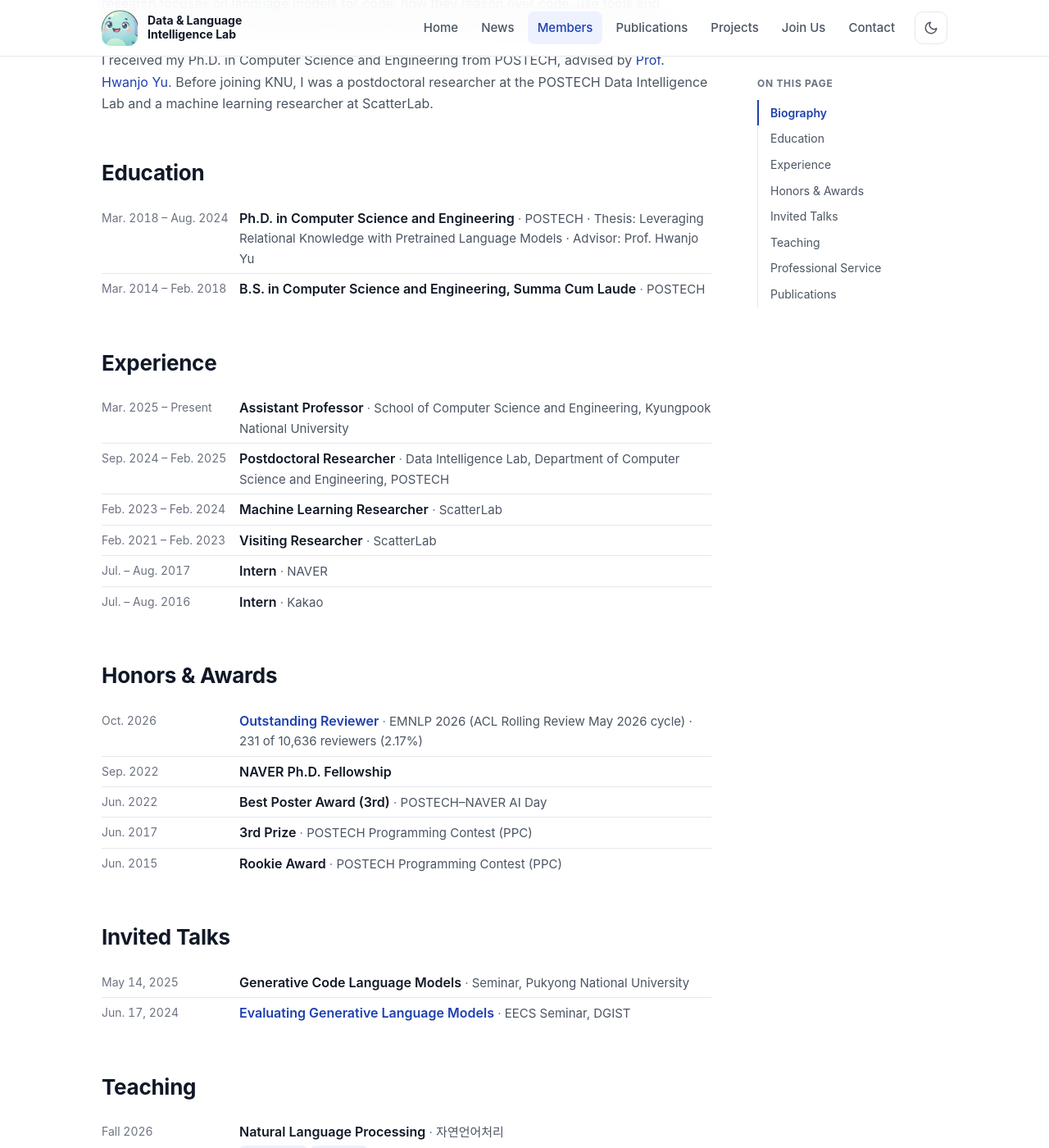
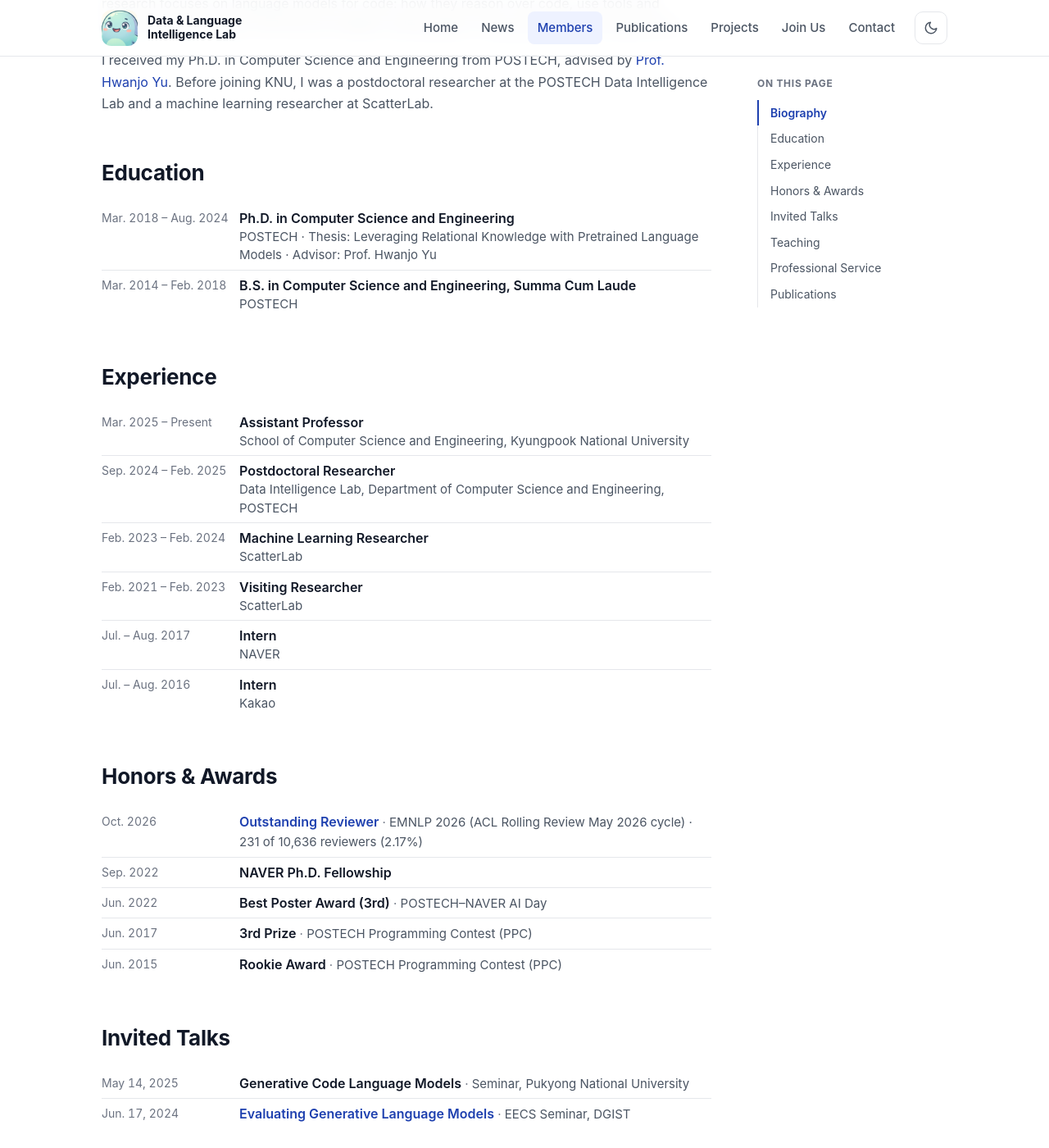
Before and after one commit to knu-dli/knu-dli.github.io, a Jekyll site: the page built from people/seonghyeon-lee.md, in a window 1280 px wide and 1400 px high, scrolled down 590 px. Shown: the whole window at 82% size. Built offline with Jekyll 4.4.1, drawn with Linux system fonts in a browser that asks for light colours; some web fonts are replaced.

Commit message:
Profile: stack title over details in Education and Experience
Co-Authored-By: Claude Opus 5.5 <noreply@anthropic.com>

```diff
--- a/_layouts/profile.html
+++ b/_layouts/profile.html
@@ -41,7 +41,7 @@ layout: default
           {% if rows and rows.size > 0 %}
           <section>
             <h2 id="{{ key }}">{{ kv[1] }}</h2>
-            <ul class="timeline">
+            <ul class="timeline timeline-{{ key }}">
               {% for r in rows %}
               <li>
                 <span class="timeline-when">{{ r.when }}</span>
--- a/assets/css/style.css
+++ b/assets/css/style.css
@@ -333,6 +333,9 @@ img { max-width: 100%; display: block; }
 .timeline-what > span { color: var(--text-muted); font-size: 15px; }
 .timeline-what > span:not(.timeline-tags)::before { content: " · "; color: var(--text-faint); }
 .timeline-what > .timeline-tags { display: flex; flex-wrap: wrap; gap: 4px; margin-top: 4px; }
+/* Education and Experience stay short, so each row stacks title over details */
+:is(.timeline-education, .timeline-experience) .timeline-what > :is(strong, span) { display: block; }
+:is(.timeline-education, .timeline-experience) .timeline-what > span::before { content: none; }
 .tag { font-size: 12px; font-weight: 600; line-height: 1; padding: 4px 8px; border-radius: 6px; background: var(--accent-soft); color: var(--accent); font-variant-numeric: tabular-nums; }
 @media (max-width: 640px) { .timeline li { grid-template-columns: 1fr; gap: 2px; } }
 
```
